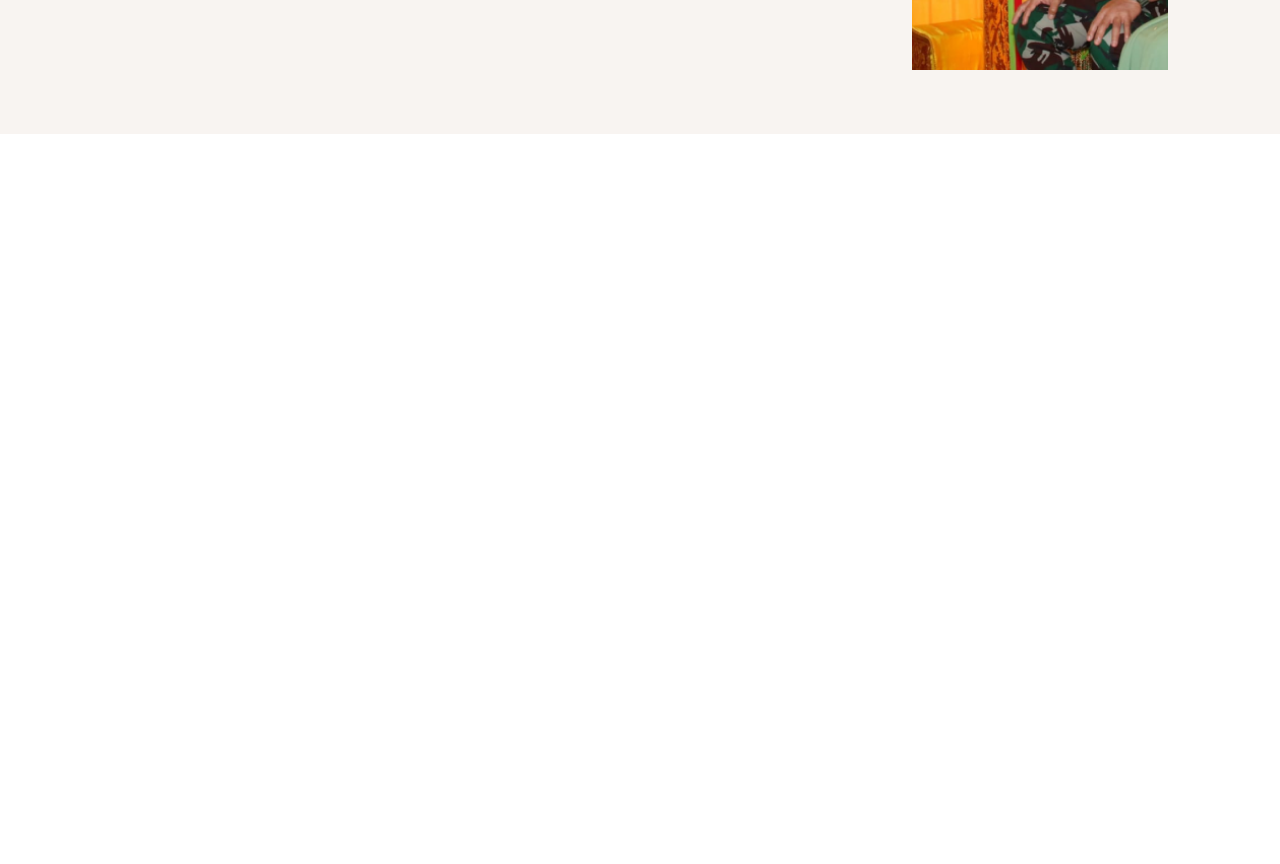
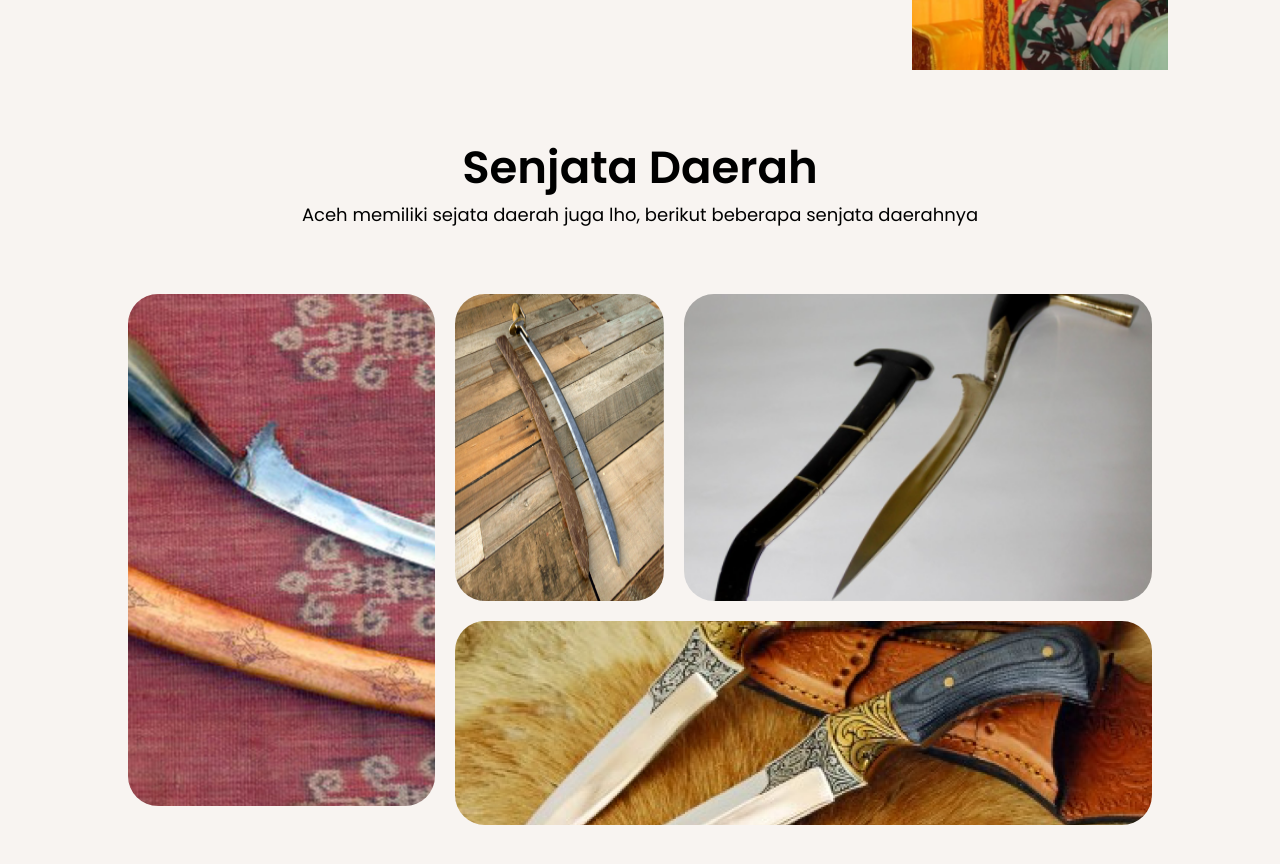
Before and after one commit to YasaKafi/Techomfest-CultureKu, a React (Vite) app: page /detail-page in a window 1280 px wide. Shown: the part 4340-5204 px from the top of the page. Before the commit the page ends 4474 px from the top, so only its background shows below. Built offline with nearby package versions, Linux system fonts and the light colour scheme.

Commit message:
feat : [YK] added component seven in the detail-page

```diff
--- /dev/null
+++ b/src/components/detail_component/component_seven.jsx
@@ -0,0 +1,89 @@
+import React, { useState } from "react";
+import imageAsset from "../../utils/image";
+import { RiInformationFill } from "react-icons/ri";
+import { IoMdCloseCircle } from "react-icons/io";
+
+function ComponentSevenDetail() {
+  const [showOverlay, setShowOverlay] = useState(false);
+
+  const handleImageClick = () => {
+    setShowOverlay(true);
+  };
+
+  const closeOverlay = () => {
+    setShowOverlay(false);
+  };
+  return (
+    <>
+      <div className="w-full h-fit relative">
+
+        <div className="w-full h-screen flex flex-col">
+          <div className="w-full h-1/5  flex flex-col items-center font-poppins">
+            <div className="font-semibold text-[45px]">Senjata Daerah</div>
+            <div className="font-regular text-lg">
+            Aceh memiliki sejata daerah juga lho, berikut beberapa senjata daerahnya
+            </div>
+          </div>
+          <div className="w-full h-4/5 flex flex-row px-32 ">
+            <img
+              src={imageAsset.senjataOne}
+              alt=""
+              className="custom-width-30 h-4/5 object-cover mr-5 rounded-[30px] cursor-pointer"
+              onClick={handleImageClick}
+            />
+            <div className="flex custom-width-70 h-4/5 flex-col">
+            <div className="flex w-full h-3/5 flex-row mr-5 mb-5 ">
+              <img
+                src={imageAsset.senjataTwo}
+                alt=""
+                className="custom-width-30 h-full object-fill rounded-[30px] mr-5 cursor-pointer"
+                onClick={handleImageClick}
+              />
+              <img
+                src={imageAsset.senjataThree}
+                alt=""
+                className="custom-width-70 h-full object-cover  rounded-[30px] cursor-pointer"
+                onClick={handleImageClick}
+              />
+            </div>
+
+            <div className="w-full h-2/5 ">
+            <img
+                src={imageAsset.senjataFour}
+                alt=""
+                className="w-full h-full object-cover  rounded-[30px] cursor-pointer"
+                onClick={handleImageClick}
+              />
+
+            </div>
+
+            </div>
+
+
+          </div>
+        </div>
+        {showOverlay && (
+        <div className="fixed top-0 left-0 w-full h-full bg-black bg-opacity-50 flex justify-center items-center z-50">
+          <div className=" w-1/2 h-1/2 bg-basicColor p-12 rounded-2xl shadow-2xl relative z-10">
+            <span onClick={closeOverlay} className="absolute top-0 right-0 m-3 cursor-pointer">
+            <IoMdCloseCircle  size={40} className="hover:text-red-500" />
+            </span>
+            <div className="font-poppins flex flex-col justify-center items-center">
+                <div className="font-semibold text-[45px]">
+                Tari Saman
+                </div>
+                <div className="font-regular text-lg text-justify pt-5">
+                Tari Saman adalah tarian tradisional Aceh yang berasal dari masyarakat suku Gayo. Uniknya, tarian ini dilakukan secara berkelompok dengan penari duduk bersila dalam formasi yang rapat, sambil melakukan gerakan tangan, kepala, dan tubuh yang sangat dinamis. Tarian ini tidak hanya memperlihatkan keindahan gerakan, tetapi juga melibatkan nyanyian, di mana penari menyanyikan syair-syair yang bersifat religius atau menceritakan kisah-kisah lokal. Tari Saman sering diartikan sebagai simbol kebersamaan, kerjasama, dan semangat gotong-royong dalam budaya Aceh.
+                </div>
+            </div>
+            {/* Isi konten overlay di sini */}
+          </div>
+        </div>
+      )}
+      </div>
+
+    </>
+  );
+}
+
+export default ComponentSevenDetail;
--- a/src/pages/detail_page.jsx
+++ b/src/pages/detail_page.jsx
@@ -6,6 +6,7 @@ import ComponentThreeDetail from "../components/detail_component/component_three
 import ComponentFourDetail from "../components/detail_component/component_four";
 import ComponentFiveDetail from "../components/detail_component/component_five";
 import ComponentSixDetail from "../components/detail_component/component_six";
+import ComponentSevenDetail from "../components/detail_component/component_seven";
 
 function DetailPage() {
   return (
@@ -18,6 +19,7 @@ function DetailPage() {
         <ComponentFourDetail/>
         <ComponentFiveDetail/>
         <ComponentSixDetail/>
+        <ComponentSevenDetail/>
       </div>
     </>
   );
```
